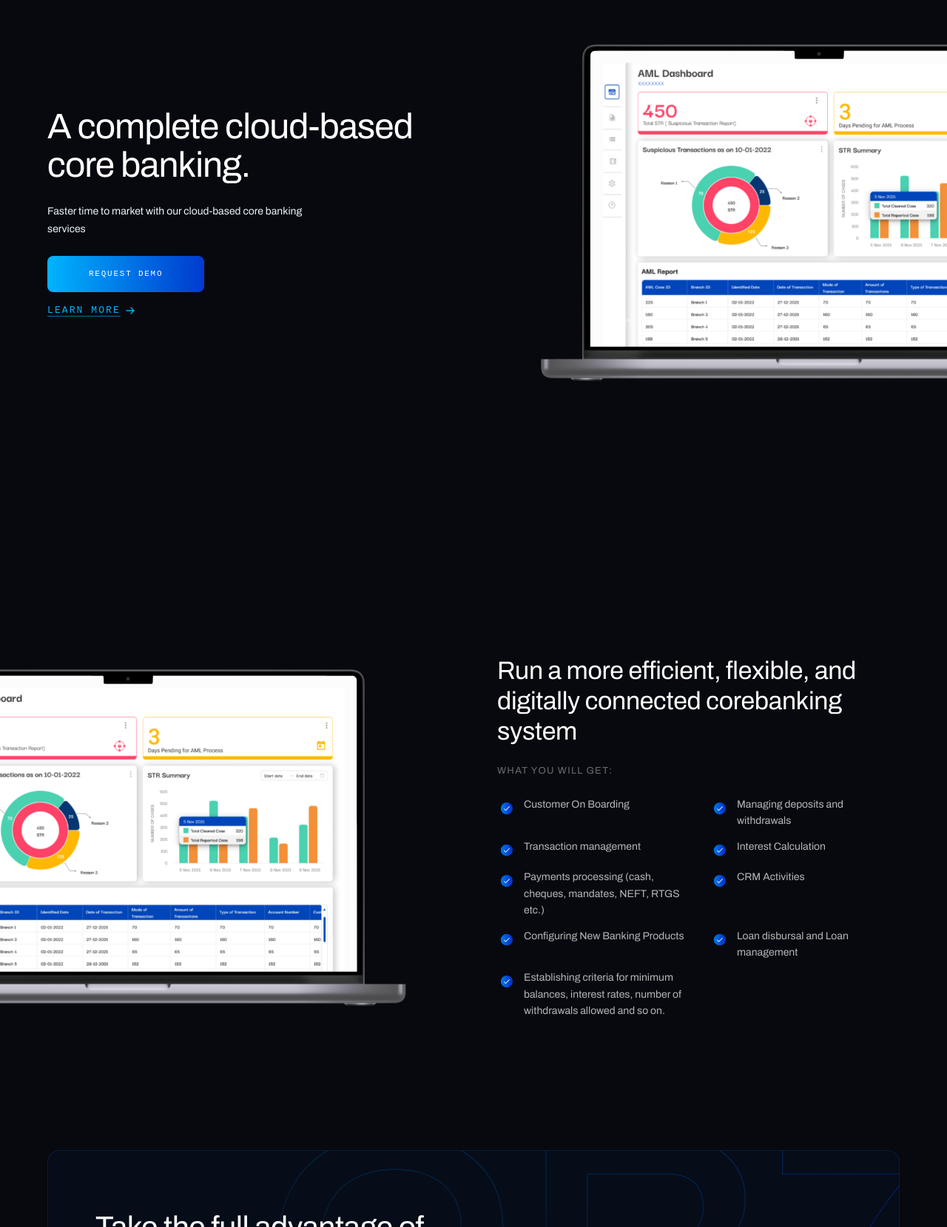
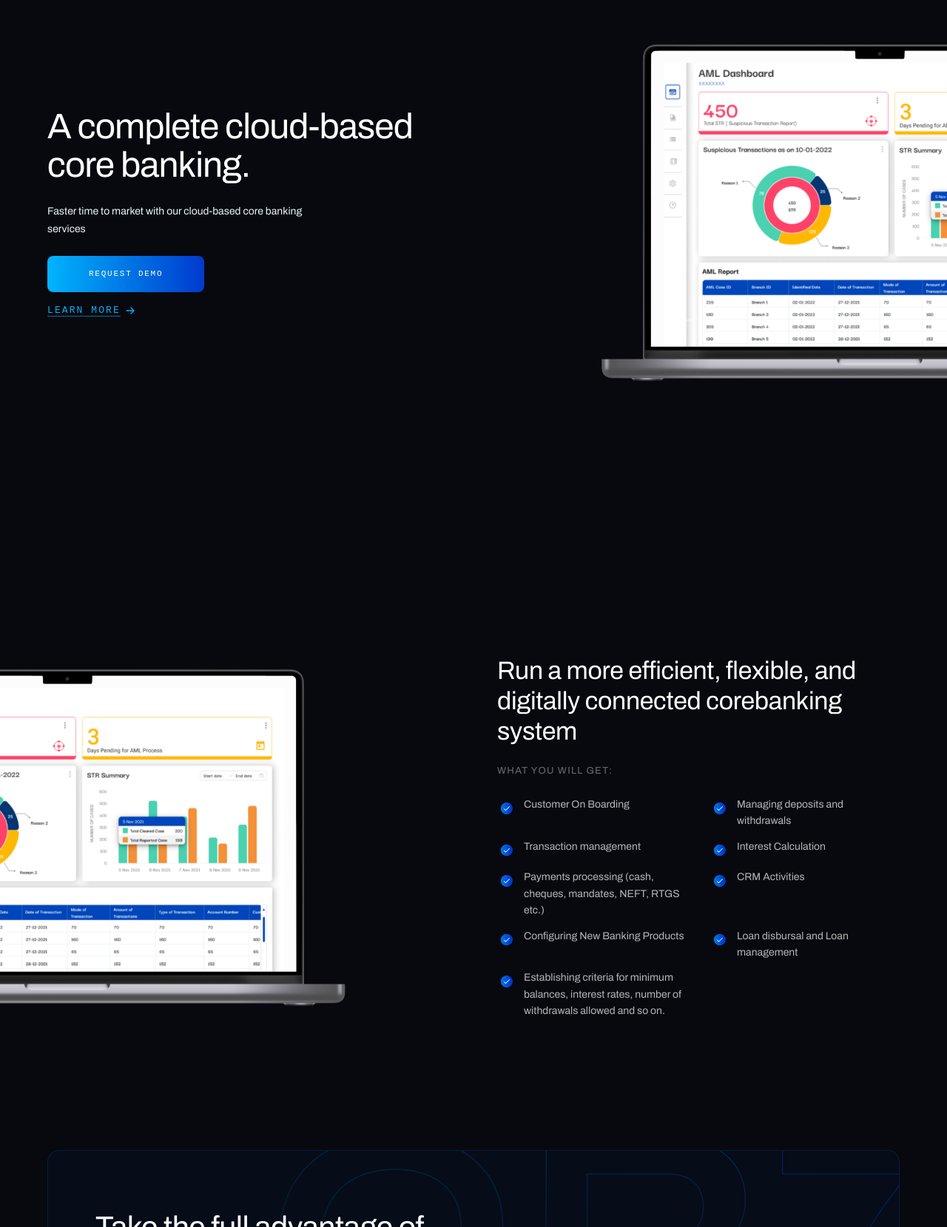
Before and after one commit to NeepunPatil57/Codelinear-Task, a React (Vite) app: page / in a window 1280 px wide. Shown: the part 2324-3983 px from the top of the page at 74% size. Built offline with nearby package versions, Linux system fonts and the light colour scheme; a web font is replaced by a local one.

Commit message:
feat: adjust image margin in CoreBankingSection for improved layout consistency

```diff
--- a/src/components/CoreBankingSection.tsx
+++ b/src/components/CoreBankingSection.tsx
@@ -64,7 +64,7 @@ export default function CoreBankingSection() {
             src="/assets/laptop.png"
             alt="AML Dashboard on laptop"
             className="h-auto"
-            style={{ width: '160%', maxWidth: 900, marginRight: '-60%' }}
+            style={{ width: '160%', maxWidth: 900, marginRight: '-75%' }}
           />
         </div>
       </div>
@@ -80,7 +80,7 @@ export default function CoreBankingSection() {
             src="/assets/laptop.png"
             alt="Banking Dashboard"
             className="h-auto"
-            style={{ width: '160%', maxWidth: 900, marginLeft: '-60%' }}
+            style={{ width: '160%', maxWidth: 900, marginLeft: '-75%' }}
           />
         </div>
 
```
